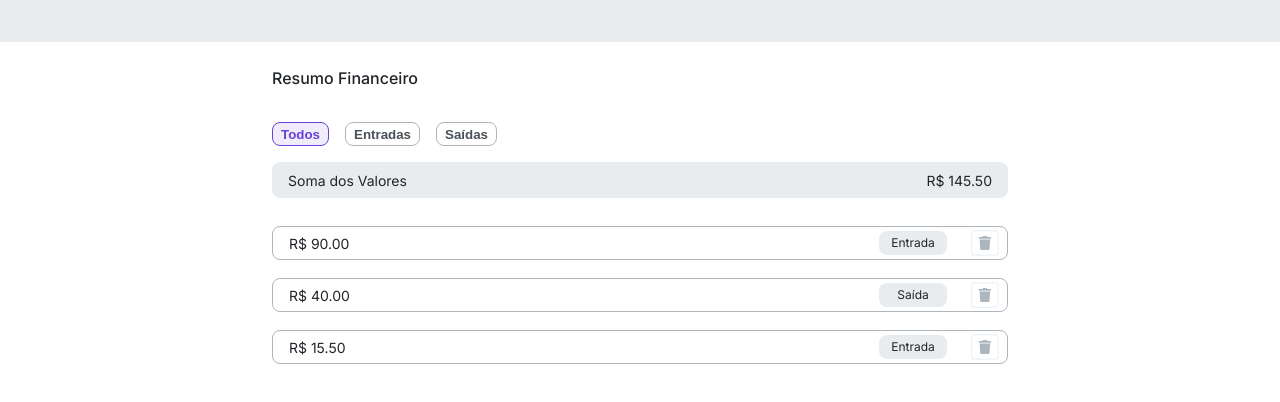
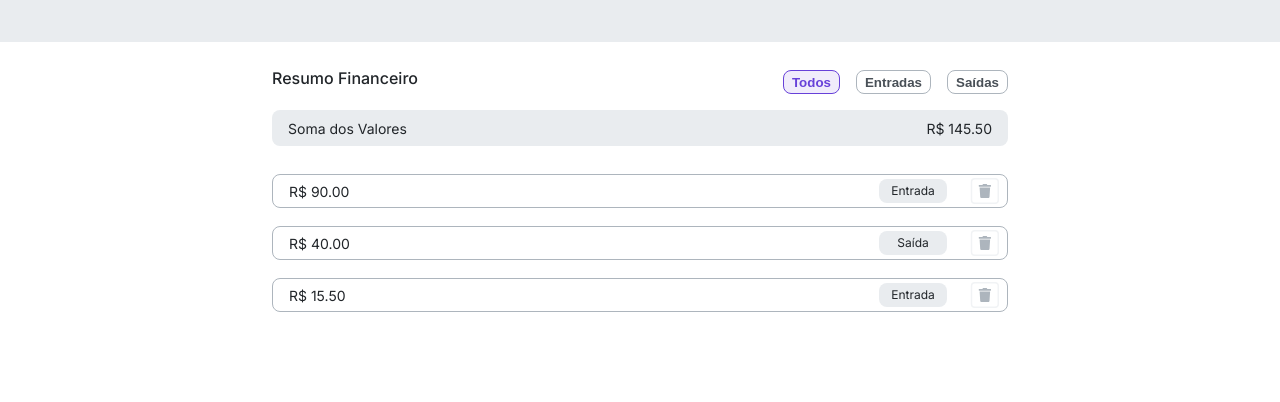
Before and after one commit to DanielNevesFonseca/JS-CSS-HTML__ControlFinance, a plain HTML site: page index.html in a window 1280 px wide. Shown: the part 80-482 px from the top of the page. Drawn offline with Linux system fonts and the light colour scheme.

Commit message:
fix: modal logic and some styles in main.css

```diff
--- a/src/scripts/modal.js
+++ b/src/scripts/modal.js
@@ -1,5 +1,4 @@
 import { renderAllValues, renderInputValues, renderOutputValues } from "./render.js";
-import { insertedValues } from "./valuesData.js";
 
 export function closeModal() {
   const closeButton = document.querySelector('.btn-close-modal');
@@ -28,6 +27,12 @@ export function createNewRecord(valuesList) {
     const recordTypeId = parseInt(recordType.value)
     const recordInputValue = parseFloat(recordInput.value).toFixed(2);
 
+    console.log(typeof(recordInputValue));
+
+    if (recordInputValue == 'NaN'){
+      alert('Digite um valor do tipo numérico!');
+      modalController.close();
+    } else {
       if (valuesList.length <= 0) {
         let newRecord = {
           id: 1,
@@ -42,6 +47,7 @@ export function createNewRecord(valuesList) {
           categoryID: recordTypeId
         }
         valuesList.push(newRecord);
+      }
     }
     const buttonAllValues = document.querySelector('.btn-all');
     const buttonInputValues = document.querySelector('.btn-incomes');
--- a/src/styles/main.css
+++ b/src/styles/main.css
@@ -79,4 +79,15 @@
   .main{
     margin: 0 20%;
   }
+  .main__finance-summary {
+    width: 100%;
+    flex-direction: row;
+    justify-content: space-between;
+  }
+  .finance-summary__btn-container {
+    justify-content: flex-end;
+  }
+  .finance-summary__title {
+    width: 13.5rem;
+  }
 }
```
Lines whose indentation alone changed are shown as unchanged.
